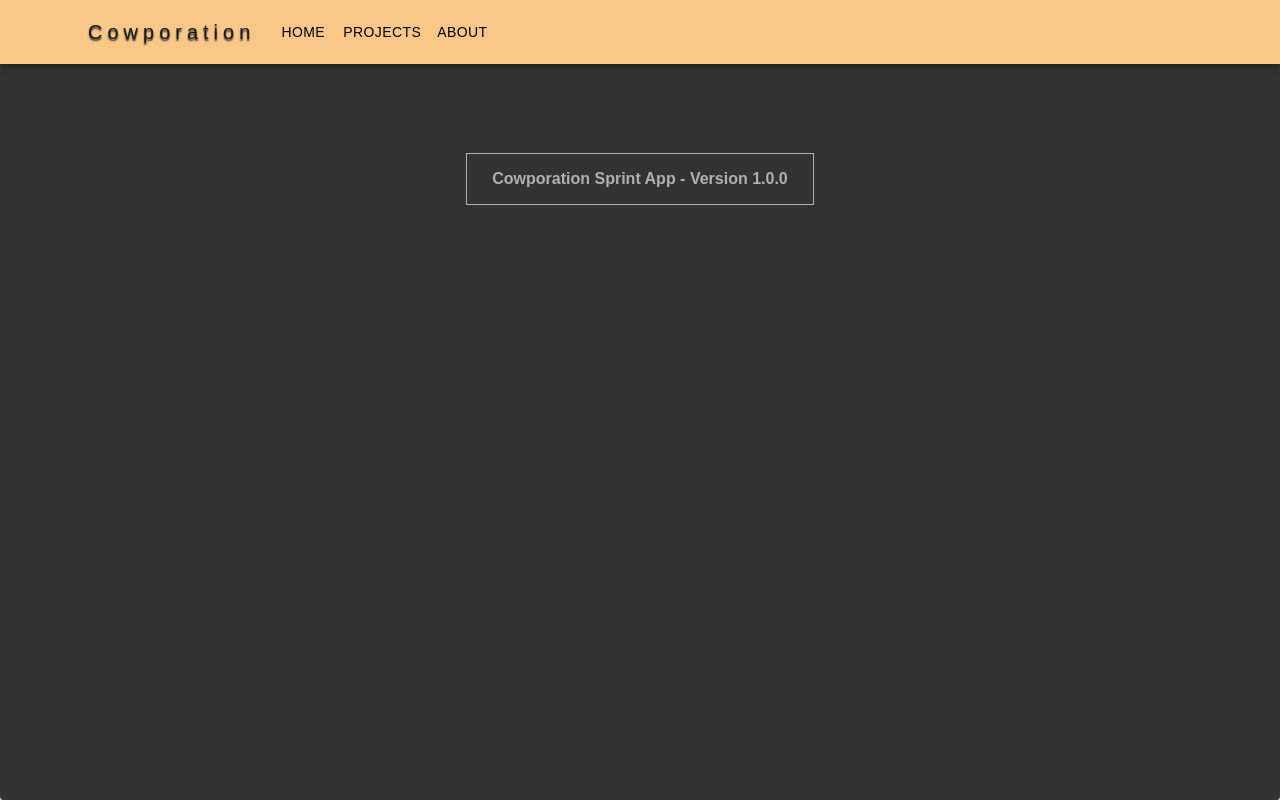
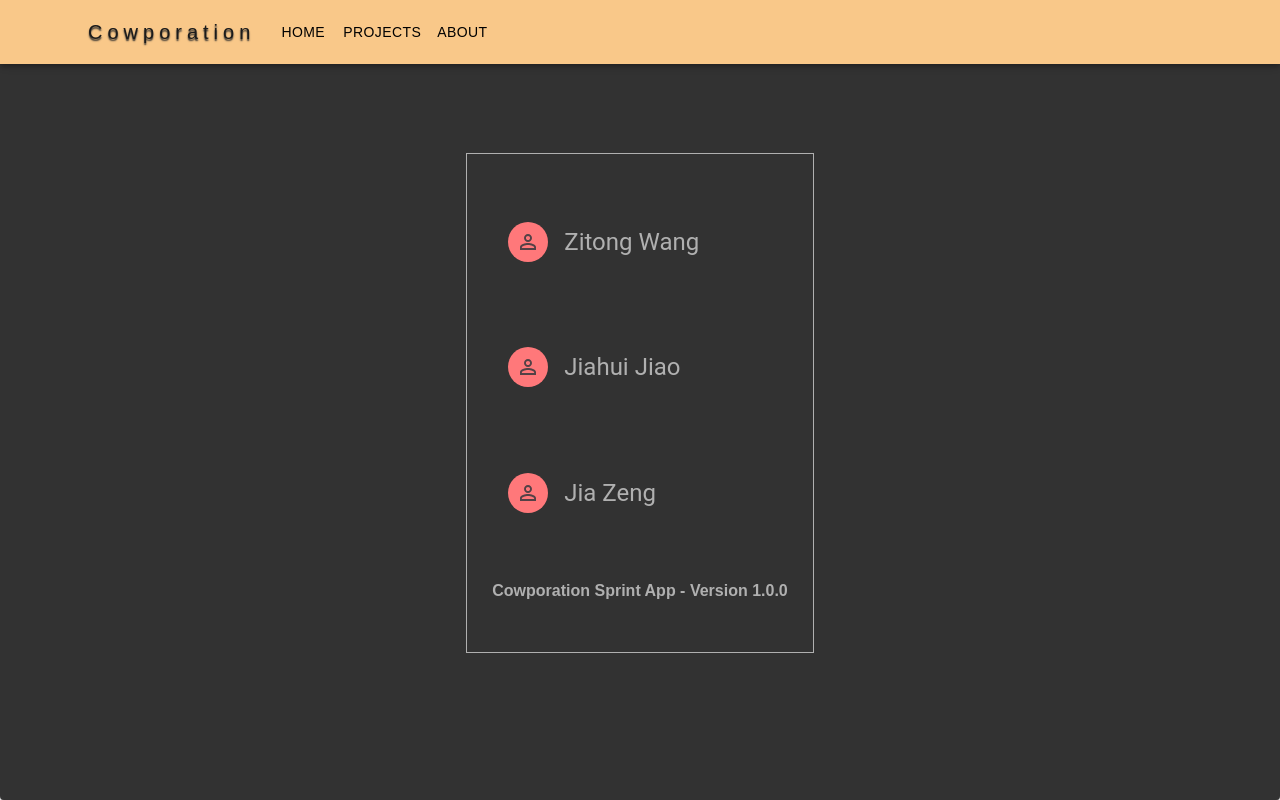
Before and after one commit to Cowporation/SprintClient, a React (Create React App) app: page /About in a window 1280 px wide. Built offline with nearby package versions, Linux system fonts and the light colour scheme.

Commit message:
about page update with names of coders

```diff
--- a/src/App.js
+++ b/src/App.js
@@ -58,6 +58,7 @@ const App = () => {
         <Route path="/Projects" render={(props) => <ProjectMain />} />
         <Route path="/About" component={About} />
         <Route path="/Home" component={Home} />
+        <Route path="/" exact component={Home} />
       </Router>
     </ThemeProvider>
   );
--- a/src/components/About.js
+++ b/src/components/About.js
@@ -1,5 +1,6 @@
 import { ThemeProvider } from "@mui/material/styles";
-import { Box, Card } from "@mui/material";
+import { Avatar, Box, Card, CardHeader } from "@mui/material";
+import PersonOutlineIcon from "@mui/icons-material/PersonOutline";
 import theme from "../theme";
 
 export const About = () => {
@@ -17,15 +18,53 @@ export const About = () => {
           color={theme.palette.secondary.light}
           style={{
             display: "flex",
-            justifyContent: "center",
+            flexDirection: "column",
+            justifyContent: "space-around",
             border: "1px solid",
             marginTop: "8rem",
             padding: 25,
-            alignItems: "center",
-            height: "50px",
+            height: "500px",
           }}
         >
-          <h4>Cowporation Sprint App - Version 1.0.0</h4>
+          <CardHeader
+            titleTypographyProps={{
+              color: theme.palette.secondary.light,
+              variant: "h5",
+            }}
+            avatar={
+              <Avatar sx={{ bgcolor: theme.palette.primary.main }}>
+                <PersonOutlineIcon />
+              </Avatar>
+            }
+            title="Zitong Wang"
+          />
+          <CardHeader
+            titleTypographyProps={{
+              color: theme.palette.secondary.light,
+              variant: "h5",
+            }}
+            avatar={
+              <Avatar sx={{ bgcolor: theme.palette.primary.main }}>
+                <PersonOutlineIcon />
+              </Avatar>
+            }
+            title="Jiahui Jiao"
+          />
+          <CardHeader
+            titleTypographyProps={{
+              color: theme.palette.secondary.light,
+              variant: "h5",
+            }}
+            avatar={
+              <Avatar sx={{ bgcolor: theme.palette.primary.main }}>
+                <PersonOutlineIcon />
+              </Avatar>
+            }
+            title="Jia Zeng"
+          />
+          <Box>
+            <h4>Cowporation Sprint App - Version 1.0.0</h4>
+          </Box>
         </Box>
       </Card>
     </ThemeProvider>
```
